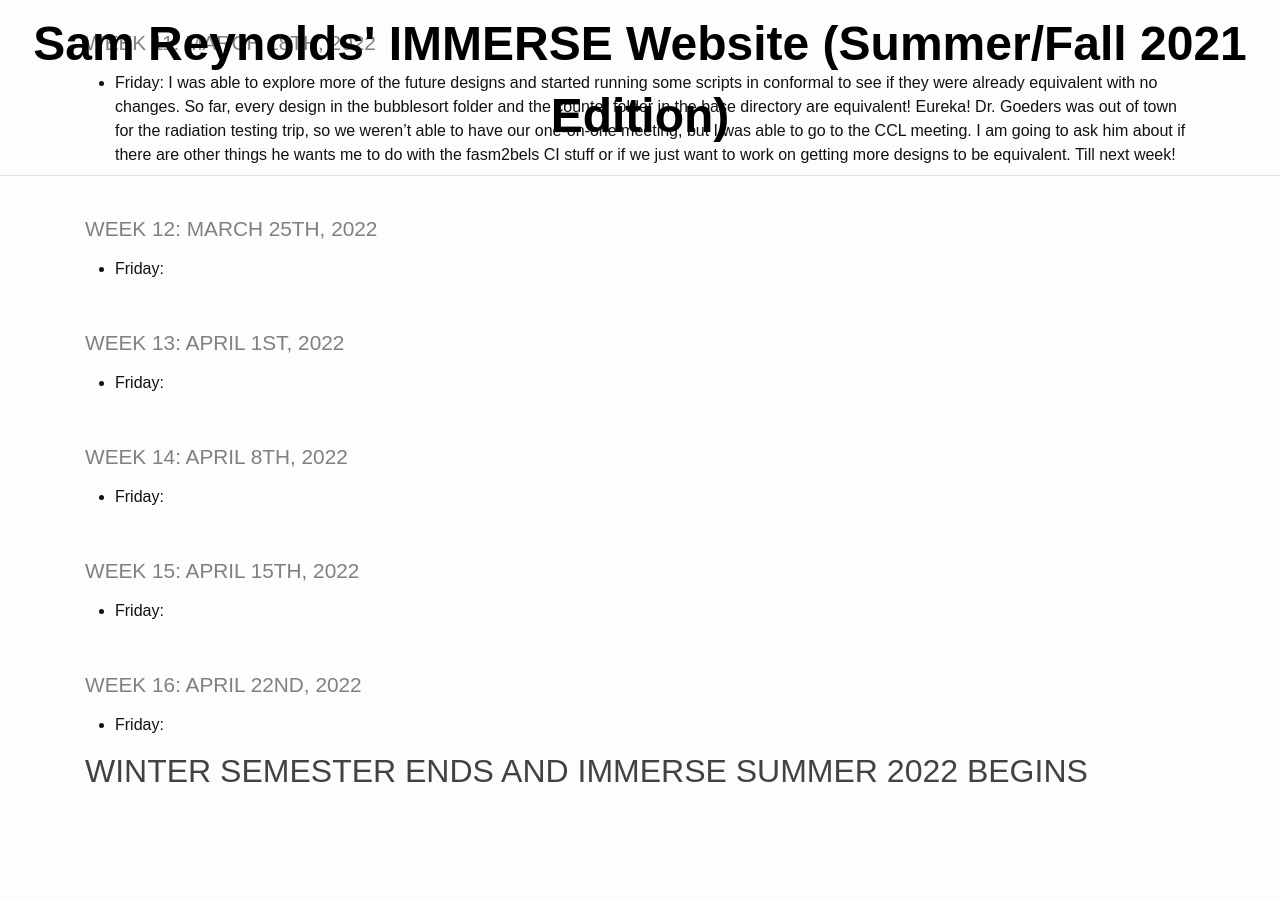
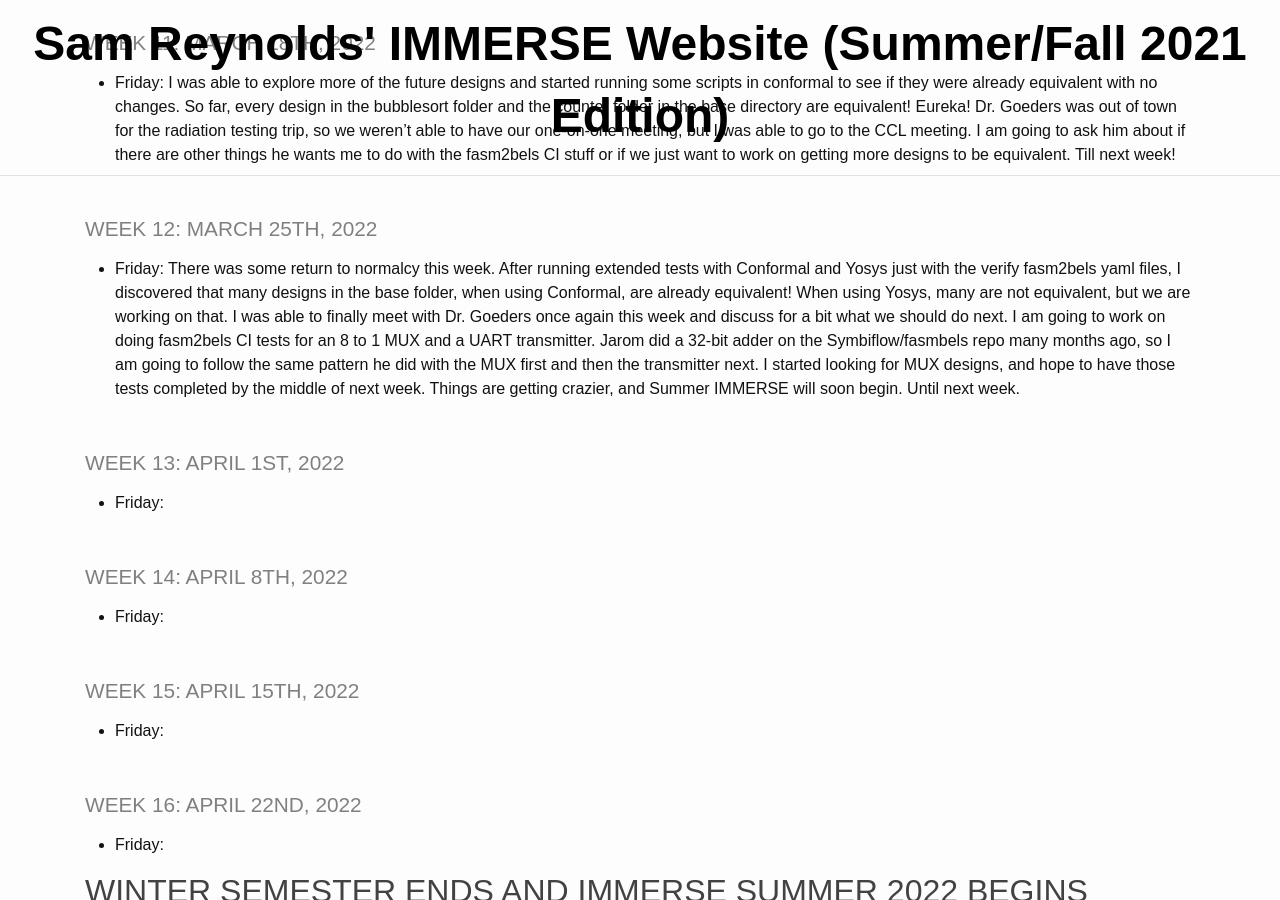
Before and after one commit to TheDHCreator/thedhcreator.github.io, a Jekyll site: the page built from _pages/log.md, in a window 1280 px wide and 900 px high, scrolled down 13261 px. Built offline with Jekyll 4.4.1, drawn with Linux system fonts in a browser that asks for light colours; before the commit the page ends 14066 px from its top, so only the background shows below that.

Commit message:
Met with Dr. Goeders, going to start on MUX and UART designs, some base folder designs already equivalent with Conformal

```diff
--- a/_pages/log.md
+++ b/_pages/log.md
@@ -280,7 +280,7 @@ title: IMMERSE Log
 
 ### Week 12: March 25th, 2022
 
-* **Friday**:
+* **Friday**: There was some return to normalcy this week. After running extended tests with Conformal and Yosys just with the verify fasm2bels yaml files, I discovered that many designs in the base folder, when using Conformal, are already equivalent! When using Yosys, many are not equivalent, but we are working on that. I was able to finally meet with Dr. Goeders once again this week and discuss for a bit what we should do next. I am going to work on doing fasm2bels CI tests for an 8 to 1 MUX and a UART transmitter. Jarom did a 32-bit adder on the Symbiflow/fasmbels repo many months ago, so I am going to follow the same pattern he did with the MUX first and then the transmitter next. I started looking for MUX designs, and hope to have those tests completed by the middle of next week. Things are getting crazier, and Summer IMMERSE will soon begin. Until next week.
 
 ### Week 13: April 1st, 2022
 
```
